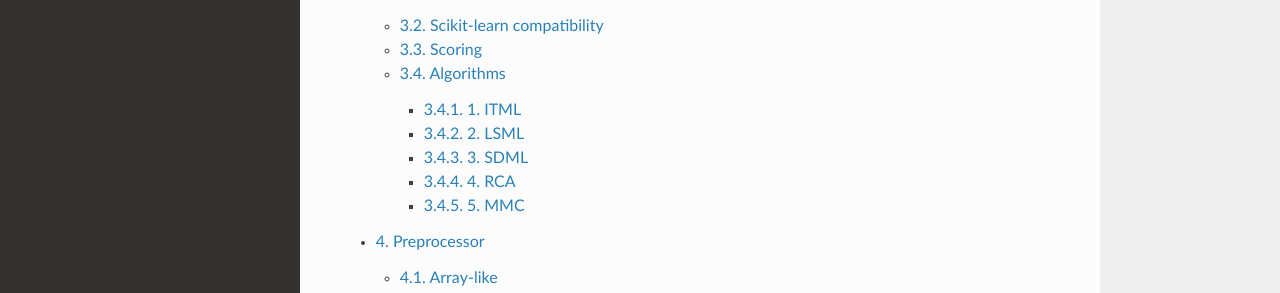
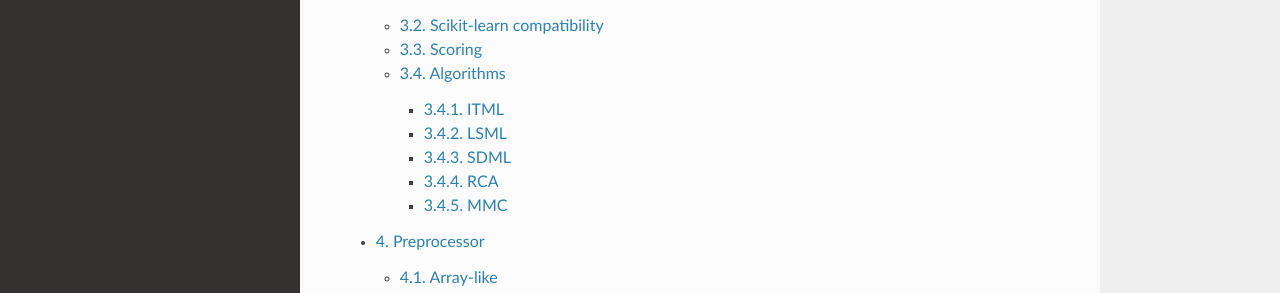
Before and after one commit to scikit-learn-contrib/metric-learn, a Sphinx documentation site: the page built from doc/user_guide.rst, in a window 1280 px wide and 1057 px high. Shown: the part 554-847 px from the top of the window. Built offline with Sphinx 7.4.7 and the Read the Docs theme 2.0.0, drawn with Linux system fonts in a browser that asks for light colours; pages that are not in the unit, such as notebooks, are missing from menus.

Commit message:
Fix references and some numering issue

```diff
--- a/doc/supervised.rst
+++ b/doc/supervised.rst
@@ -178,6 +178,6 @@
 
 .. topic:: References:
 
-    .. [1] `Information-theoretic Metric Learning <http://machinelearning.wustl
-       .edu/mlpapers/paper_files/icml2007_DavisKJSD07.pdf>`_ Jason V. Davis,
-       et al.
+    .. [1] `Metric Learning for Kernel Regression <http://proceedings.mlr.
+       press/v2/weinberger07a/weinberger07a.pdf>`_ Kilian Q. Weinberger,
+       Gerald Tesauro
--- a/doc/weakly_supervised.rst
+++ b/doc/weakly_supervised.rst
@@ -155,10 +155,10 @@
 
 .. todo:: add more details on `_Supervised` classes
 
-1. ITML
--------
+ITML
+----
 
-Information Theoretic Metric Learning, Kulis et al., ICML 2007
+Information Theoretic Metric Learning, Davis et al., ICML 2007
 
 `ITML` minimizes the differential relative entropy between two multivariate
 Gaussians under constraints on the distance function, which can be formulated
@@ -192,8 +192,8 @@
        itml/
 
 
-2. LSML
--------
+LSML
+----
 
 `LSML`: Metric Learning from Relative Comparisons by Minimizing Squared
 Residual
@@ -221,8 +221,8 @@
     .. [2] Adapted from https://gist.github.com/kcarnold/5439917
 
 
-3. SDML
--------
+SDML
+----
 
 `SDML`: An efficient sparse metric learning in high-dimensional space via
 L1-penalized log-determinant regularization
@@ -252,8 +252,8 @@
     .. [2] Adapted from https://gist.github.com/kcarnold/5439945
 
 
-4. RCA
-------
+RCA
+---
 
 Relative Components Analysis (RCA)
 
@@ -287,8 +287,8 @@
     .. [3]'Learning a Mahalanobis metric from equivalence constraints', JMLR
        2005
 
-5. MMC
-------
+MMC
+---
 
 Mahalanobis Metric Learning with Application for Clustering with
 Side-Information, Xing et al., NIPS 2002
```
